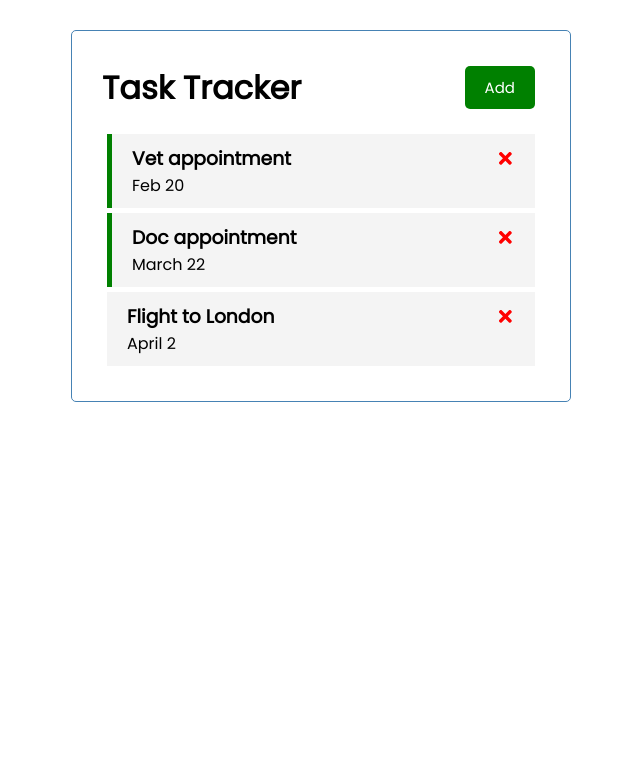
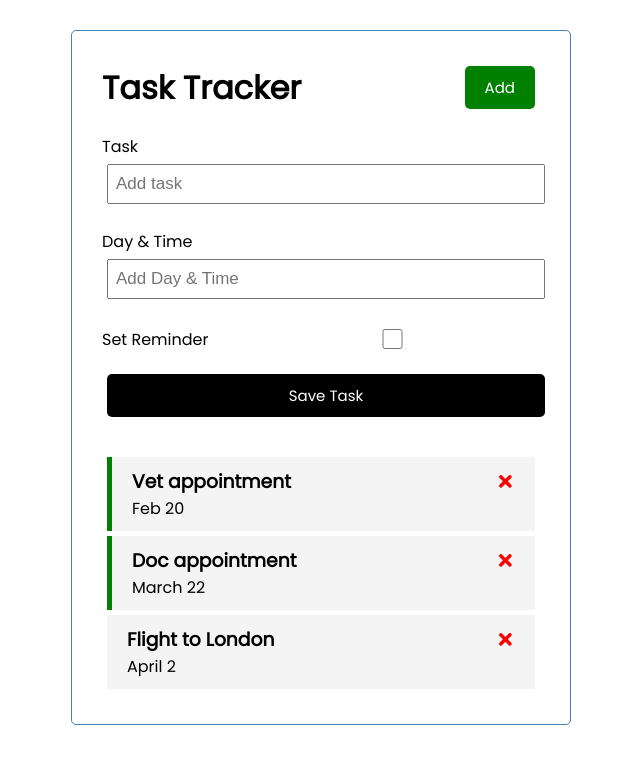
Before and after one commit to hamo225/react-tasks, a React (Create React App) app: page / in a window 1280 px wide. Shown: the top 764 px of the page, without its empty margins (319-959 px from the left). Built offline with nearby package versions, Linux system fonts and the light colour scheme.

Commit message:
adds addTask component and addTask function in root component

```diff
--- a/src/App.js
+++ b/src/App.js
@@ -1,6 +1,7 @@
 import { useState } from "react";
 import Header from "./components/Header";
 import Tasks from "./components/Tasks";
+import AddTask from "./components/AddTask";
 
 const App = () => {
   // part of app level state
@@ -25,6 +26,11 @@ const App = () => {
     },
   ]);
 
+  // Add Task
+  const addTask = (task) => {
+    console.log(task);
+  };
+
   // Delet Task
   const deleteTask = (id) => {
     setTasks(tasks.filter((task) => task.id !== id));
@@ -42,6 +48,7 @@ const App = () => {
   return (
     <div className="container">
       <Header></Header>
+      <AddTask onAdd={addTask}></AddTask>
       {tasks.length > 0 ? (
         <Tasks
           tasks={tasks}
--- a/src/components/AddTask.js
+++ b/src/components/AddTask.js
@@ -1,20 +1,46 @@
-const AddTask = () => {
+import { useState } from "react";
+
+const AddTask = ({ onAdd }) => {
+  const [text, setText] = useState("");
+  const [day, setDay] = useState("");
+  const [reminder, setReminder] = useState(false);
+
   return (
     <form className="add-form">
       <div className="form-control">
         <label>Task</label>
-        <input type="text" placeholder="Add task" />
+        <input
+          type="text"
+          placeholder="Add task"
+          value={text}
+          onChange={(e) => {
+            setText(e.target.value);
+          }}
+        />
       </div>
       <div className="form-control">
         <label>Day & Time</label>
-        <input type="text" placeholder="Add Day & Time" />
+        <input
+          type="text"
+          placeholder="Add Day & Time"
+          value={day}
+          onChange={(e) => {
+            setDay(e.target.value);
+          }}
+        />
       </div>
-      <div className="form-control">
+      <div className="form-control  form-control-check">
         <label>Set Reminder</label>
-        <input type="checkbox" />
+        <input
+          type="checkbox"
+          value={reminder}
+          onChange={(e) => {
+            setReminder(e.currentTarget.checked);
+          }}
+        />
       </div>
 
-      <input type="submit" value="Save Task" />
+      <input type="submit" value="Save Task" className="btn btn-block" />
     </form>
   );
 };
--- a/src/components/Task.js
+++ b/src/components/Task.js
@@ -4,7 +4,7 @@ const Task = ({ task, onDelete, onToggle }) => {
   return (
     <div
       className={`task ${task.reminder ? "reminder" : ""}`}
-      onClick={() => onToggle(task.id)}
+      onDoubleClick={() => onToggle(task.id)}
     >
       <h3>
         {task.text}
```
